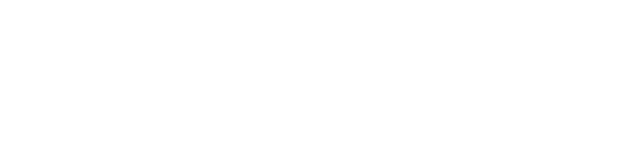
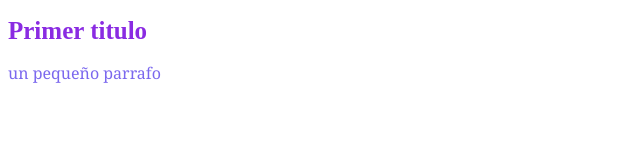
Before and after one commit to camila365/ejemplo3, a plain HTML site: page index.html in a window 1280 px wide. Shown: the whole page, without its empty margins (0-640 px from the left). Drawn offline with Linux system fonts and the light colour scheme.

```diff
--- a/index.html
+++ b/index.html
@@ -17,6 +17,7 @@
 
 </head>
 <body>
-
+    <h1>Primer titulo</h1>
+    <p>un pequeño parrafo</p>
 </body>
 </html>
```
